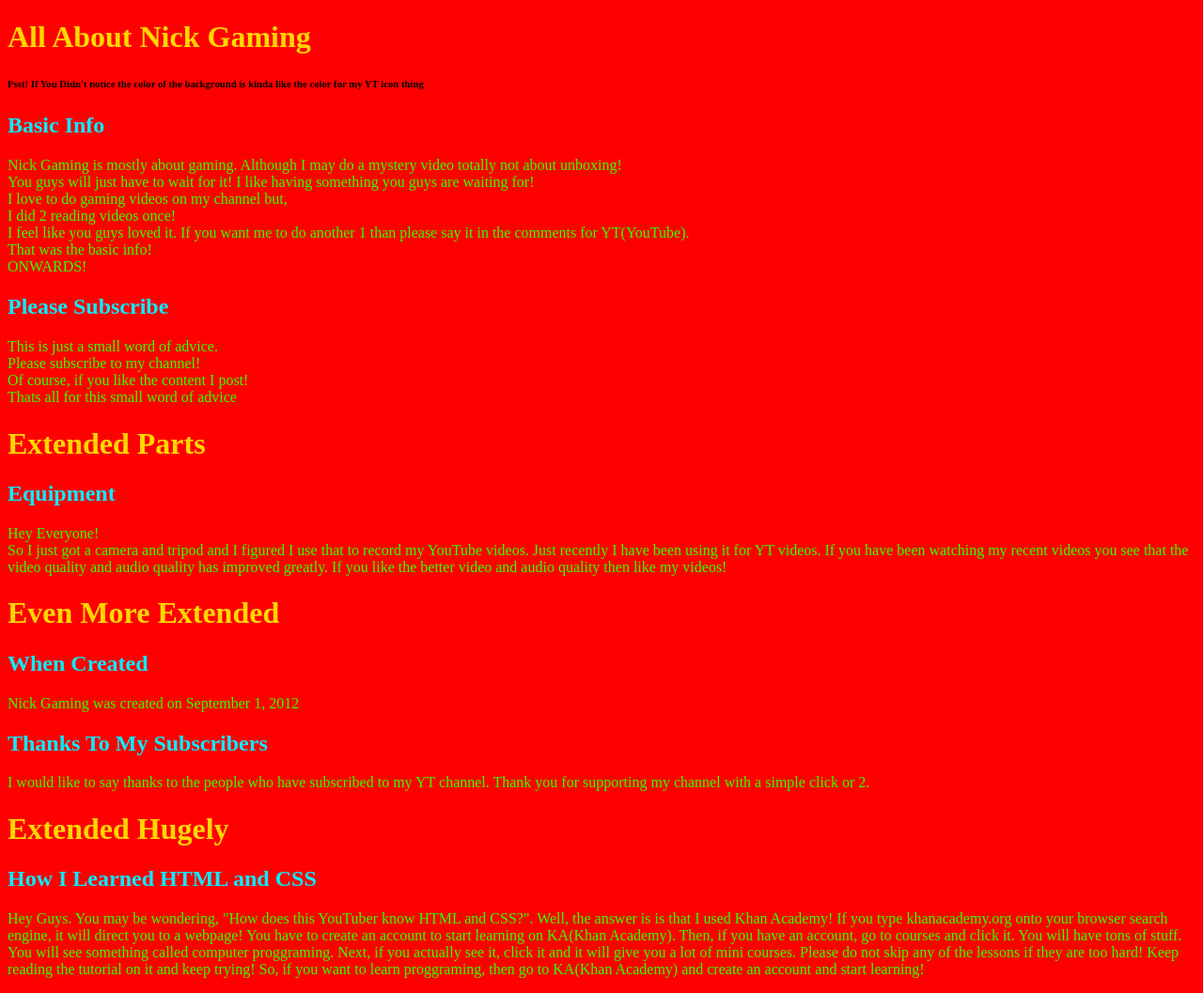
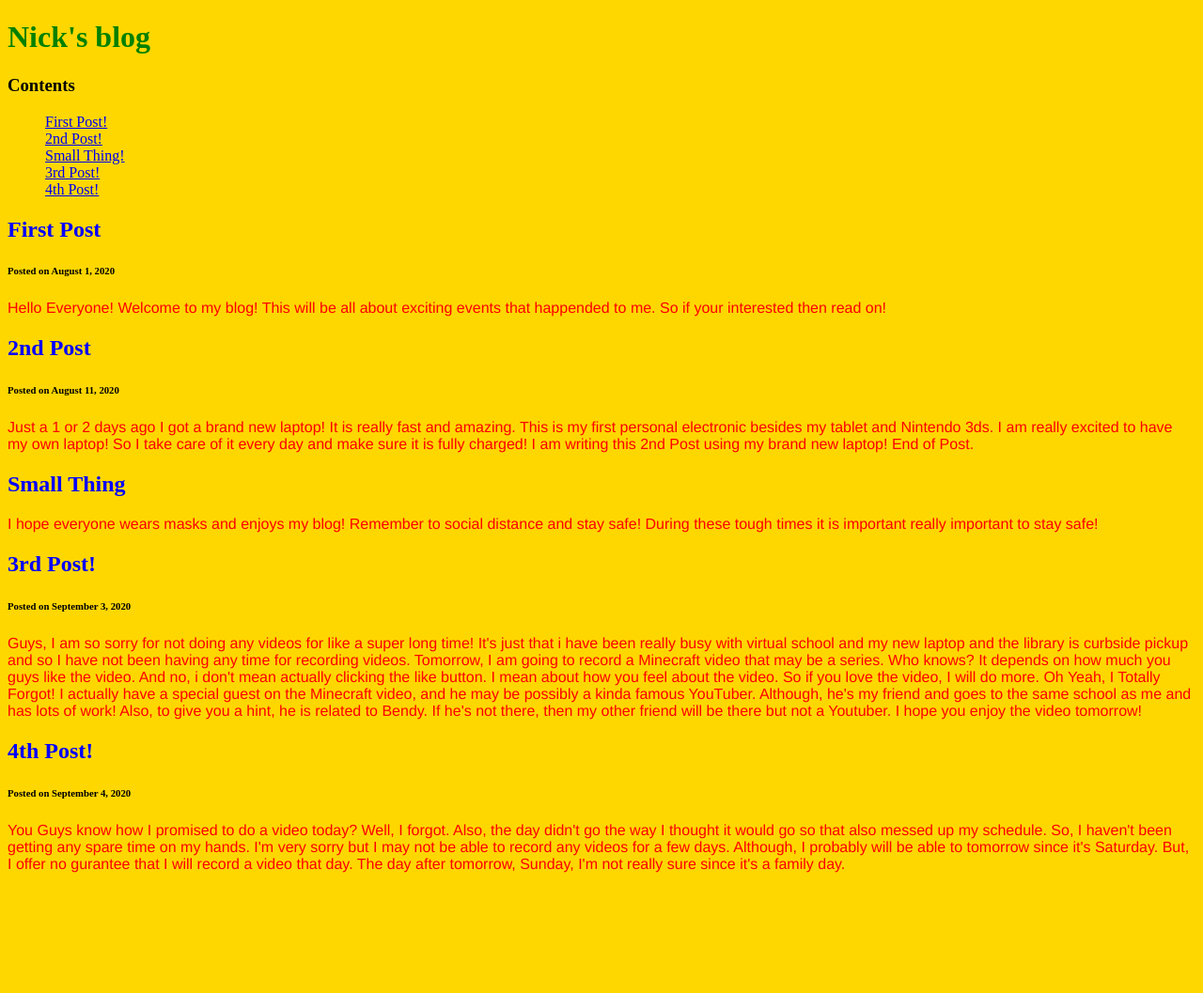
Before and after one commit to YTNickGaming/YTNickGaming.github.io, a plain HTML site: page index.html in a window 1280 px wide. Shown: the whole page at 94% size. After the commit the page ends 945 px from the top, so only its background shows below. Drawn offline with Linux system fonts and the light colour scheme.

Commit message:
Update index.html

```diff
--- a/index.html
+++ b/index.html
@@ -2,89 +2,65 @@
 <html>
     <head>
         <meta charset="utf-8">
-        <title>Nick Gaming</title>
+        <title>My Blog</title>
     </head>
     <style>
-    h1 {
-    color:gold;
+    h2{
+    color:blue;
     }
-    body {
-    background:rgb(255, 0, 0);
+    body{
+    background:gold;
     }
-    p {
-    color: rgb(51, 255, 0);
+    p{
+    color:red;
+    font-family:helvetica;
     }
-    h2 {
-    color:rgb(0, 238, 255);
+    h1{
+    color:green;
     }
+
     </style>
     <body>
-    <h1>
-    All About Nick Gaming
-    </h1>
-    <h6>
-    Psst!
-    If You Didn't notice the color of the background is kinda like the color for my YT  icon thing
-    </h6>
-    <h2>
-        Basic Info
-    </h2>
-    <p>
-    Nick Gaming is mostly about gaming.
-    Although I may do a mystery video totally not about unboxing!<br>
-    You guys will just have to wait for it!
-    I like having something you guys are waiting for!<br>
-    I love to do gaming videos on my channel but, <br>
-    I did 2 reading videos once! <br>
-    I feel like you guys loved it.
-    If you want me to do another 1 than please say it in the comments for YT(YouTube). <br>
-    That was the basic info! <br>
-    ONWARDS!
 
+        <h1>Nick's blog</h1>
 
-    </p>
-    <h2>
-    Please Subscribe
-    </h2>
-    <p>
-    This is just a small word of advice. <br>
-    Please subscribe to my channel! <br>
-    Of course, if you like the content I post! <br>
-    Thats all for this small word of advice
-    </p>
-    <h1>
-    Extended Parts
-    </h1>
-    <h2>
-    Equipment
-    </h2>
-    <p>
-    Hey Everyone! <br>
-    So I just got a camera and tripod and I figured I use that to record my YouTube videos. Just recently I have been using it for YT videos. If you have been watching my recent videos you see that the video quality and audio quality has improved greatly. If you like the better video and audio quality then like my videos!
-    </p>
-        <h1>Even More Extended  </h1>
-    <h2>
-    When Created
-    </h2>
-    <p>
-    Nick Gaming was created on September 1, 2012
-    </p>
-    <h2>
-    Thanks To My Subscribers
-    </h2>
-    <p>
-    I would like to say thanks to the people who have subscribed to my YT channel.
-    Thank you for supporting my channel with a simple click or 2.
-    </p>
-    <h1>
-    Extended Hugely
-    </h2>
-    <h2>How I Learned HTML and CSS</h2>
-    <p>Hey Guys. You may be wondering, "How does this YouTuber know HTML and CSS?". Well, the answer is is that I used Khan Academy! If you type khanacademy.org onto your browser search engine, it will direct you to a webpage! You have to create an account
-         to start learning on KA(Khan Academy). Then, if you have an account, go to courses and click it. You will have tons of stuff. You will see something called computer proggraming.
-         Next, if you actually see it, click it and it will give you  a lot of mini courses. Please do not skip any of the lessons if they are too hard! Keep reading the tutorial on it
-         and keep trying!
-         So, if you want to learn proggraming, then go to KA(Khan Academy) and create an account and start learning!
+        <h3>Contents</h3>
+        <ul>
+            <a href="#First-Post">First Post!</a> <br>
+            <a href = "#2nd Post">2nd Post!</a> <br>
+            <a href = "#Small Thing">Small Thing!</a><br>
+            <a href = "#3rd Post">3rd Post!</a> <br>
+            <a href = "#4th Post">4th Post!</a> <br>
+        </ul>
+
+        <h2 id="First-Post">First Post</h2>
+        <h6>Posted on August 1, 2020</h6>
+
+        <p>Hello Everyone! Welcome to my blog! This will be all about exciting events that happended to me. So if your interested then read on! </p>
+        <h2 id = "2nd Post">
+        2nd Post
+        </h2>
+        <h6>
+        Posted on August 11, 2020
+        </h6>
+        <p>
+        Just a 1 or 2 days ago I got a brand new laptop!
+        It is really fast and amazing.
+        This is my first personal electronic besides my tablet and Nintendo 3ds. I am really excited to have my own laptop! So I take care of it every day and make sure it is fully charged! I am writing this 2nd Post using my brand new laptop! End of Post.
         </p>
+        <h2 id = "Small Thing">Small Thing</h2>
+        <p>
+        I hope everyone wears masks and enjoys my blog!
+        Remember to social distance and stay safe!
+        During these tough times it is important really important to stay safe!
+        </p>
+        <h2 id = "3rd Post">3rd Post!</h2>
+        <h6>Posted on September 3, 2020</h6>
+        <p>Guys, I am so sorry for not doing any videos for like a super long time! It's just that i have been really busy with virtual school and my new laptop and the library is curbside pickup and so I have not been having any time for recording videos. Tomorrow, I am going to record a Minecraft video that may be a series. Who knows? It depends on how much you guys like the video. And no, i don't mean actually clicking the like button. I mean about how you feel about the video. So if you love the video, I will do more. Oh Yeah, I Totally Forgot! I actually have a special guest on the Minecraft video, and he may be possibly a kinda famous YouTuber. Although, he's my friend and goes to the same school as me and has lots of work! Also, to give you a hint, he is related to Bendy. If he's not there, then my other friend will be there but not a Youtuber. I hope you enjoy the video tomorrow!</p>
+
+        <h2 id = "4th Post">4th Post!</h2>
+        <h6>Posted on September 4, 2020</h6>
+        <p>You Guys know how I promised to do a video today? Well, I forgot. Also, the day didn't go the way I thought it would go so that also messed up my schedule. So, I haven't been getting any spare time on my hands. I'm very sorry but I may not be able to record any videos for a few days. Although, I probably will be able to tomorrow since it's Saturday. But, I offer no gurantee that I will record a video that day. The day after tomorrow, Sunday, I'm not really sure since it's a family day. </p>
     </body>
+
 </html>
```
